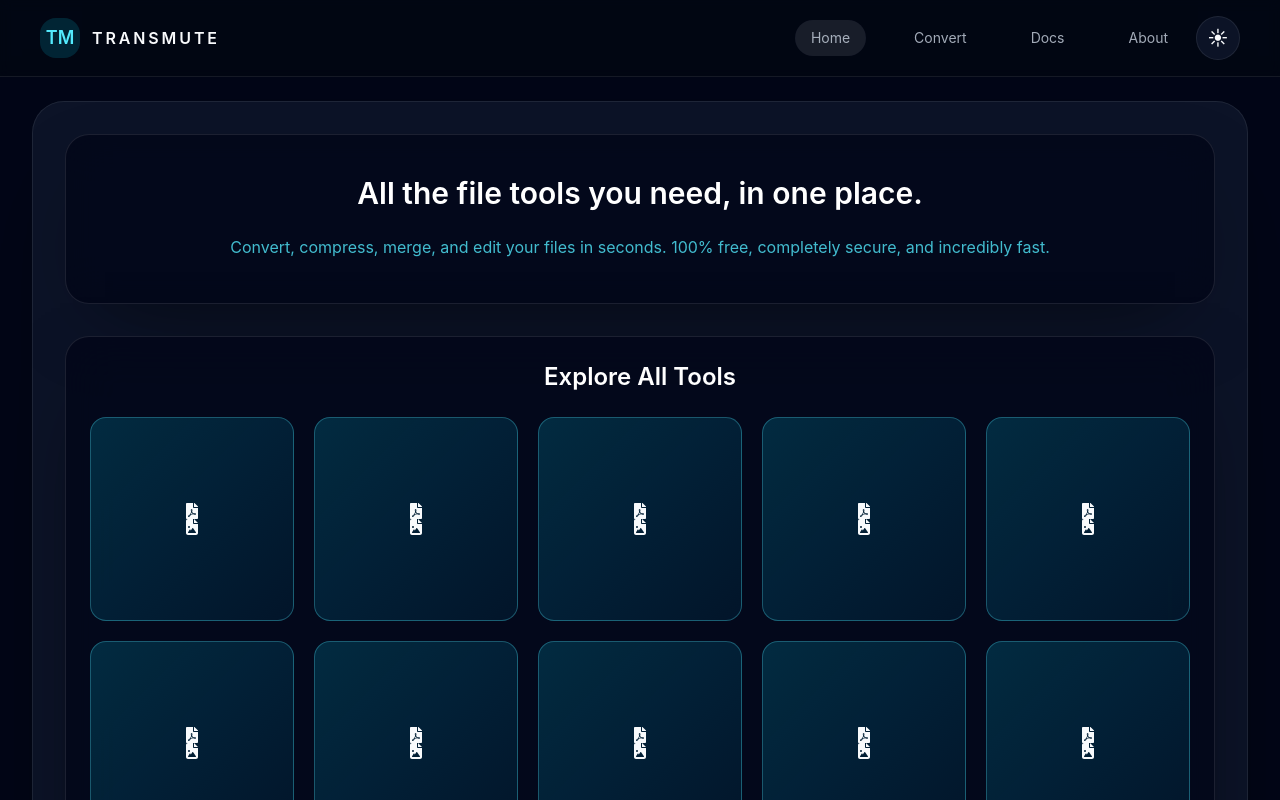
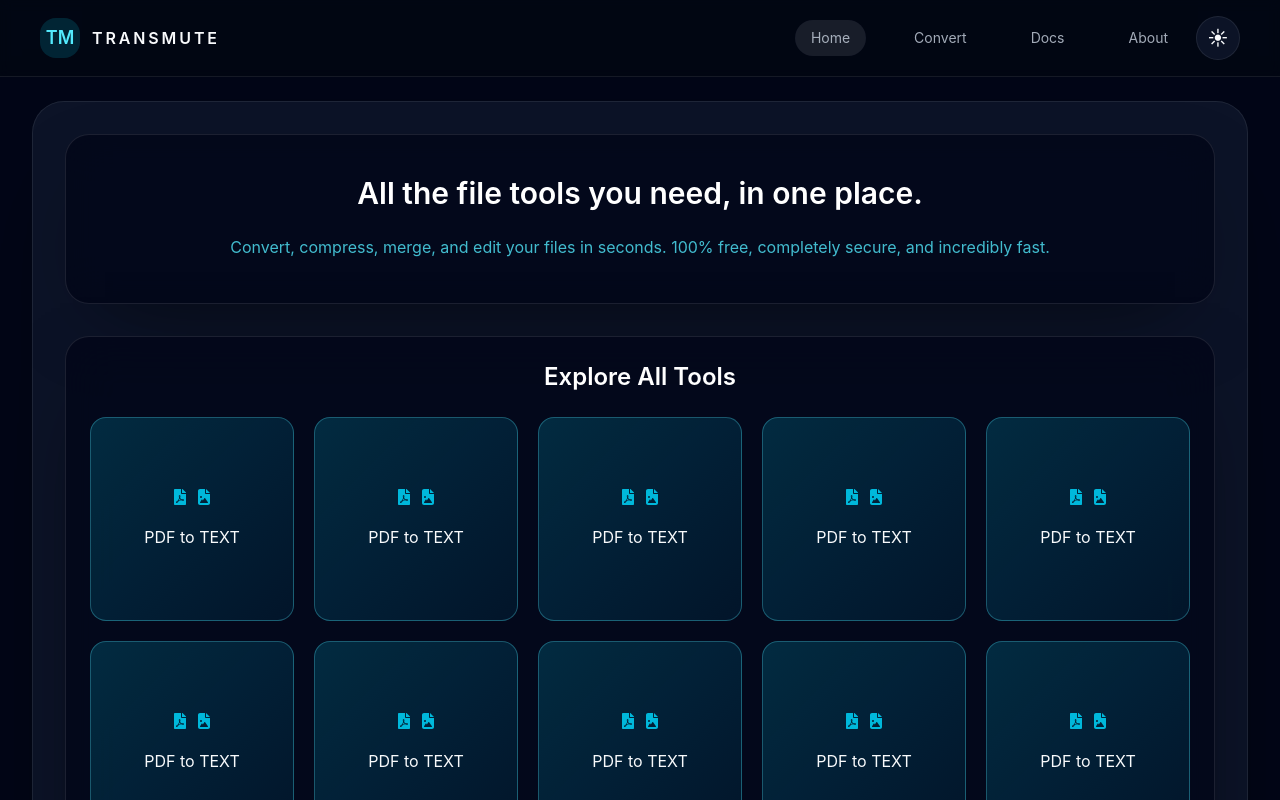
Before and after one commit to Dominic-SR/TransMute, a React (Vite) app: page / in a window 1280 px wide. Shown: the top 800 px of the page. Built offline with nearby package versions, Linux system fonts and the light colour scheme.

Commit message:
grid alignment

```diff
--- a/src/components/GrdidBox.tsx
+++ b/src/components/GrdidBox.tsx
@@ -11,11 +11,13 @@ const GrdidBox = ({ num }: { num: number }) => {
                 maxWidth: '250px', // Maximum width for very large screens
               }}
             >
-              <div className="svg-section">
+              <div className="flex flex-col items-center gap-5">
+              <div className="flex items-center gap-2 text-cyan-500">
               <FaFilePdf />
               <FaFileImage />
               </div>
-
+              <p>PDF to TEXT</p>
+              </div>
             </div>
   )
 }
```
